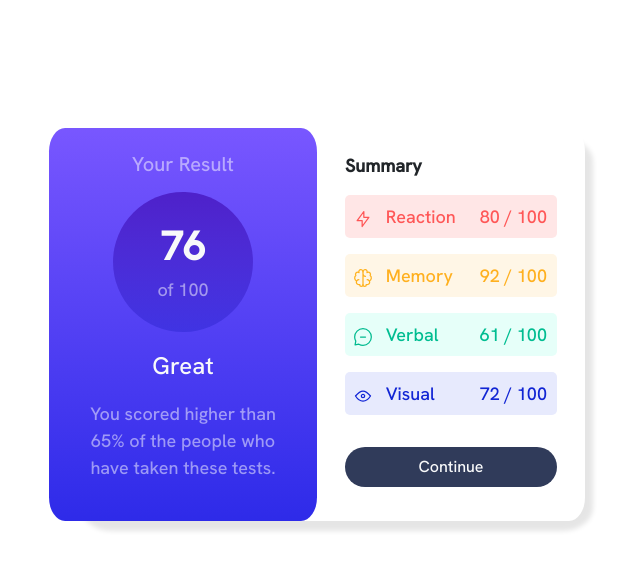
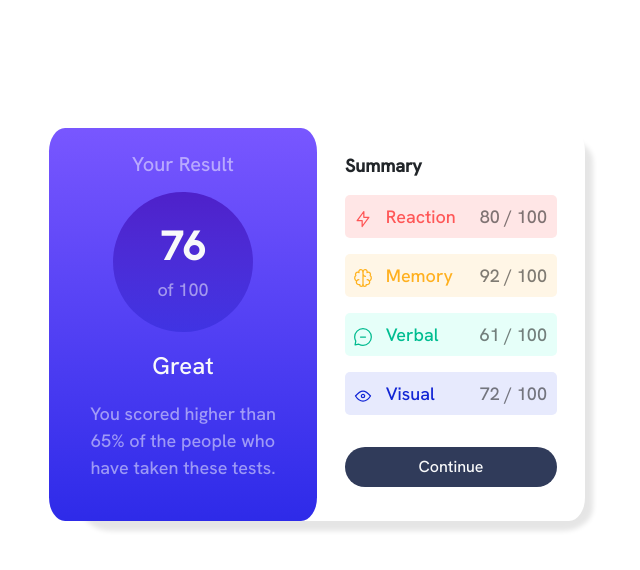
Before and after one commit to MohamedKhalifa11/Results-summary-component, a plain HTML site: page index.html in a window 1280 px wide. Shown: the whole page, without its empty margins (323-963 px from the left). Drawn offline with nearby package versions, Linux system fonts and the light colour scheme.

Commit message:
Update index.html

```diff
--- a/index.html
+++ b/index.html
@@ -12,7 +12,7 @@
       rel="icon"
       type="image/png"
       sizes="32x32"
-      href="./assets/images/favicon-32x32.png"
+      href="assets/images/favicon-32x32.png"
     />
   </head>
 
@@ -38,34 +38,36 @@
             <div class="reaction position-relative py-2">
               <img class="px-2" src="/assets/images/icon-reaction.svg" alt="" />
               <p class="d-inline">Reaction</p>
-              <p class="d-inline position-absolute secondp">80 / 100</p>
+              <p class="d-inline position-absolute secondp text-black-50">
+                <span>80 </span>/ 100
+              </p>
             </div>
             <div class="memory position-relative py-2">
               <img class="px-2" src="/assets/images/icon-memory.svg" alt="" />
               <p class="d-inline">Memory</p>
-              <p class="d-inline position-absolute secondp">92 / 100</p>
+              <p class="d-inline position-absolute secondp text-black-50">
+                <span>92 </span>/ 100
+              </p>
             </div>
             <div class="verbal position-relative py-2">
               <img class="px-2" src="/assets/images/icon-verbal.svg" alt="" />
               <p class="d-inline">Verbal</p>
-              <p class="d-inline position-absolute secondp">61 / 100</p>
+              <p class="d-inline position-absolute secondp text-black-50">
+                <span>61 </span>/ 100
+              </p>
             </div>
             <div class="visual position-relative py-2">
               <img class="px-2" src="/assets/images/icon-visual.svg" alt="" />
               <p class="d-inline">Visual</p>
-              <p class="d-inline position-absolute secondp">72 / 100</p>
+              <p class="d-inline position-absolute secondp text-black-50">
+                <span>72 </span>/ 100
+              </p>
             </div>
             <div class="btn rounded-pill text-light mt-3 py-2">Continue</div>
           </div>
         </div>
       </div>
     </div>
-
-    <!-- <div class="attribution">
-    Challenge by <a href="https://www.frontendmentor.io?ref=challenge" target="_blank">Frontend Mentor</a>.
-    Coded by <a href="#">Your Name Here</a>.
-  </div> -->
-
     <script src="js/bootstrap.bundle.min.js"></script>
     <script src="js/all.min.js"></script>
   </body>
```
